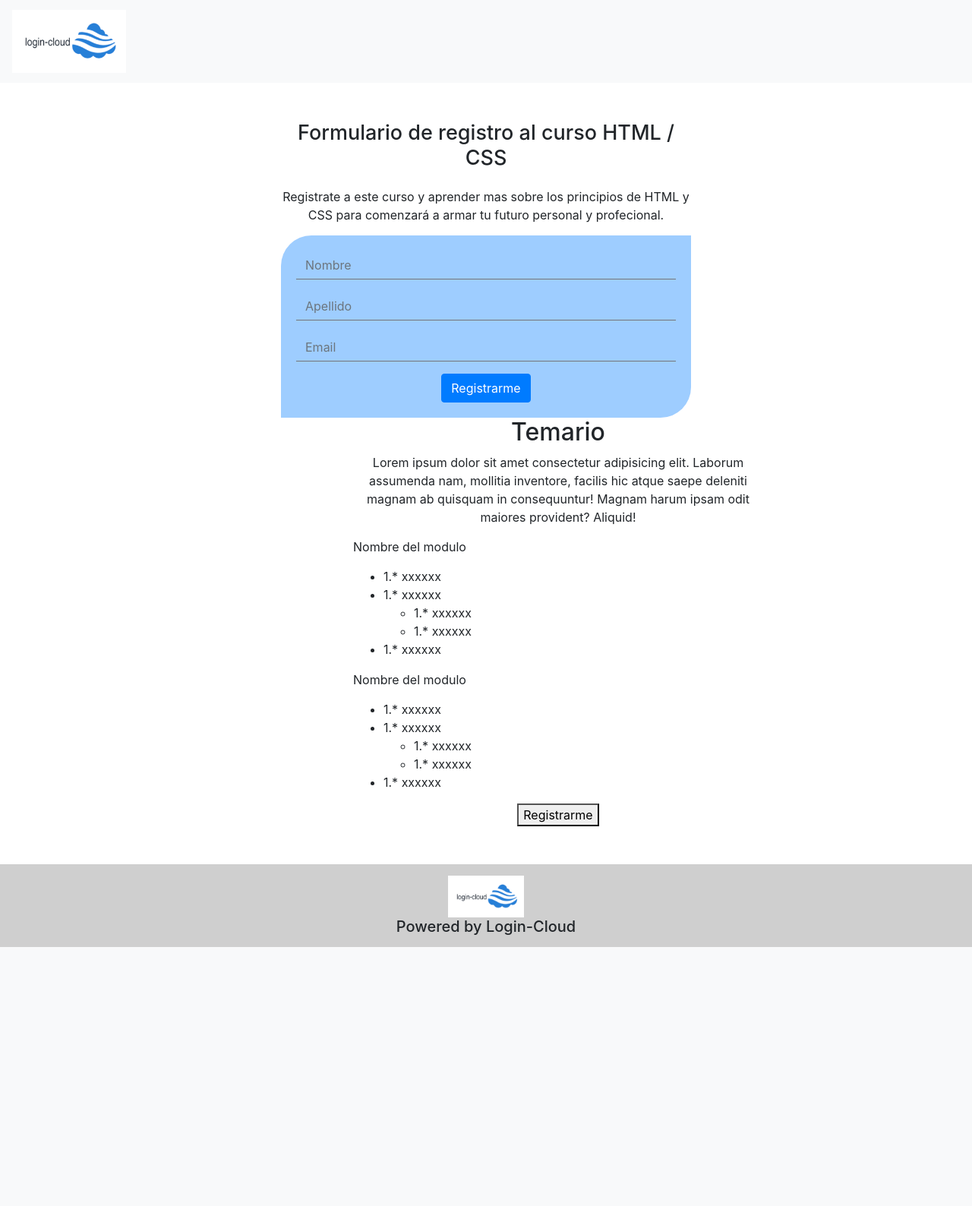
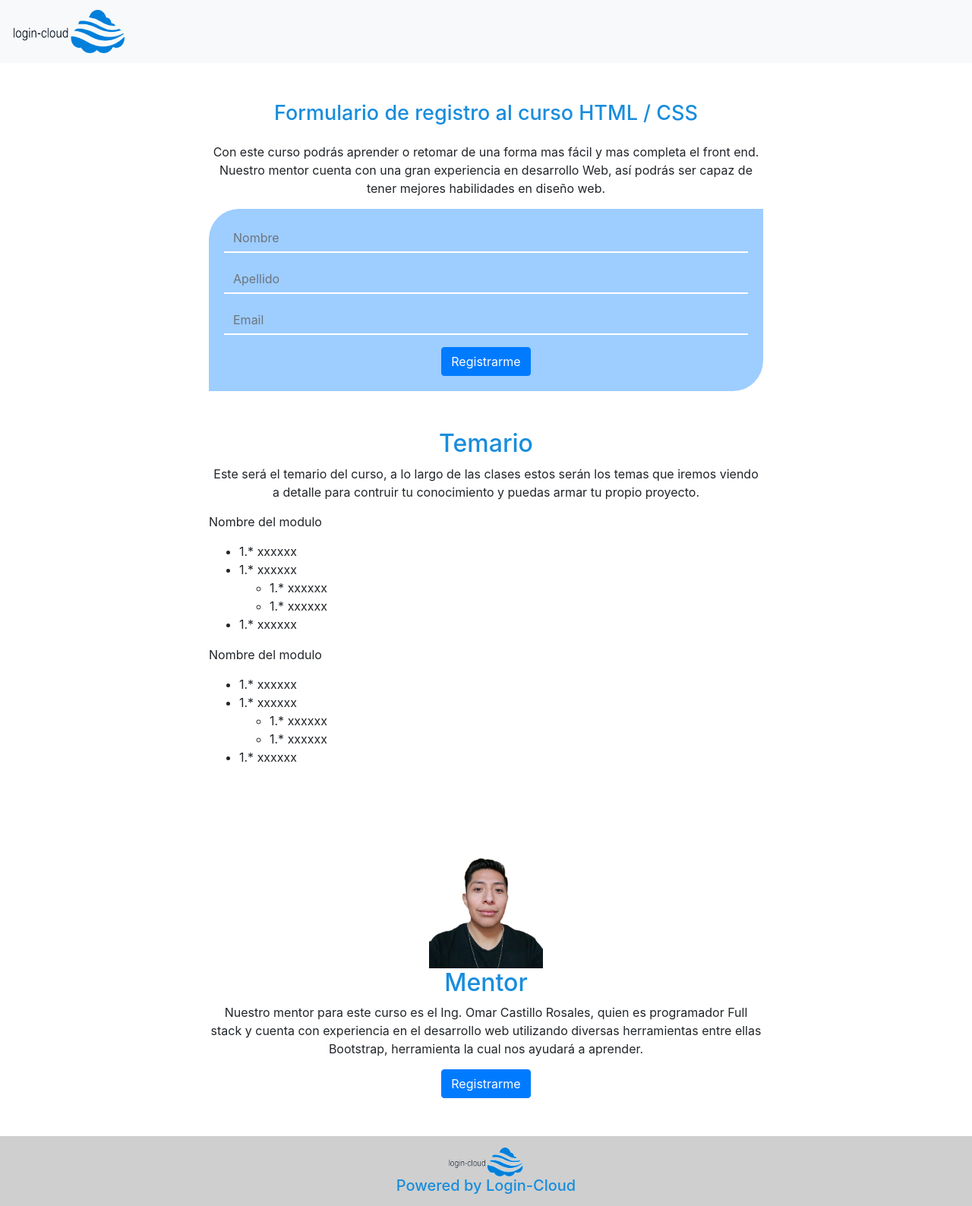
Before and after one commit to omarCastillo/registerCourse, a PHP site: page / in a window 1280 px wide. Shown: the whole page at 76% size. Before the commit the page ends 1247 px from the top, so only its background shows below. Run offline with PHP 8.4, Linux system fonts and the light colour scheme; some libraries are stand-ins or nearby versions.

Commit message:
detalels

```diff
--- a/css/style.css
+++ b/css/style.css
@@ -1,7 +1,21 @@
+*:focus { outline: none; }
+input:focus {
+    box-shadow: 0px 0px 0px rgba(0, 0, 0, 0);
+    -webkit-box-shadow: 0px 0px 0px rgba(0, 0, 0, 0);
+    -moz-box-shadow: 0px 0px 0px rgba(0, 0, 0, 0);
+}
+
 :root{
     --blue: #007bff61;
+    --mainblue: #188ddd;
     --gray: #cfcfcf;
+    --white: #ffffff;
 }
+
+h1, h2, h3, h4, h5{
+    color: var(--mainblue) !important;
+}
+
 header{
     margin-bottom: 50px;
 }
@@ -29,8 +43,9 @@ p{
 input{
     background: none !important;
     border: none !important;
-    border-bottom: 1px solid #757575 !important;
+    border-bottom: 2px solid var(--white) !important;
     border-radius: 0 !important;
+    color: var(--white) !important;
 }
 table, th, td{
     border: 1px solid var(--blue) !important;
@@ -41,3 +56,17 @@ th, td{
 footer {
     text-align: center;
 }
+.containerTemario{
+    padding-top: 50px;
+}
+.none{
+    display: none;
+}
+.containerAlert .message{
+        background: #f77777;
+        border-radius: 20px;
+        margin-top: 20px;
+}
+.containerAlert .message h3{
+    color: #ffffff !important;
+}
--- a/index.html
+++ b/index.html
@@ -25,10 +25,10 @@
     </header>
     <div id="formulario" class="container containerForm">
         <div class="row">
-            <div class="col-md-6 offset-md-3 text-center">
+            <div class="col-md-8 offset-md-2 text-center">
                 <h1>Formulario de registro al curso HTML / CSS</h1>
-                <p>Registrate a este curso y aprender mas sobre los principios de HTML y CSS para comenzará a armar tu
-                    futuro personal y profecional.</p>
+                <p>Con este curso podrás aprender o retomar de una forma mas fácil y mas completa el front end.
+                    Nuestro mentor cuenta con una gran experiencia en desarrollo Web, así podrás ser capaz de tener mejores habilidades en diseño web.</p>
                 <div class="form">
                     <input id="course" type="hidden" value="1" name="course">
                     <input id="action" type="hidden" value="1" name="action">
@@ -45,26 +45,33 @@
                 </div>
             </div>
         </div>
-        <div class="container text-center containerSucces" style="display: none;">
+        <div class="container text-center containerAlert none">
+                <div class="row">
+                    <div class="col-md-8 offset-md-2 message">
+                        <h3>Por favor llena todos los campos.</h3>
+                    </div>
+                </div>
+            </div>
+        <div class="container text-center containerSucces none">
             <div class="row">
-                <div class="col-md-6 offset-md-3">
+                <div class="col-md-8 offset-md-2">
                     <h3>!Felicidades! Ya estas inscrito en el curso, te enviaremos un email con la información.</h3>
                 </div>
             </div>
         </div>
         <div class="container text-center containerError" style="display: none;">
             <div class="row">
-                <div class="col-md-6 offset-md-3">
+                <div class="col-md-8 offset-md-2">
                     <h3>¡Ups! parace que hubo un error, por favor intentalo mas tarde.</h3>
                 </div>
             </div>
         </div>
     </div>
-    <div class="container">
+    <div class="container containerTemario">
         <div class="row">
-            <div class="col-md-6 offset-md-4 text-center">
+            <div class="col-md-8 offset-md-2 text-center">
                 <h2>Temario</h2>
-                <p>Lorem ipsum dolor sit amet consectetur adipisicing elit. Laborum assumenda nam, mollitia inventore, facilis hic atque saepe deleniti magnam ab quisquam in consequuntur! Magnam harum ipsam odit maiores provident? Aliquid!</p>
+                <p>Este será el temario del curso, a lo largo de las clases estos serán los temas que iremos viendo a detalle para contruir tu conocimiento y puedas armar tu propio proyecto.</p>
                 <p class="text-left">Nombre del modulo</p>
                 <ul class="text-left">
                     <li>1.* xxxxxx</li>
@@ -88,10 +95,21 @@
             </div>
         </div>
     </div>
+    <div class="container containerTemario">
+        <div class="row">
+            <div class="col-md-8 offset-md-2 text-center">
+                <img src="img/omar.png" width="150">
+                <h2>Mentor</h2>
+                <p>Nuestro mentor para este curso es el Ing. Omar Castillo Rosales, quien es programador Full stack y cuenta con experiencia en el desarrollo web utilizando diversas herramientas
+                entre ellas Bootstrap, herramienta la cual nos ayudará a aprender.
+                </p>
+            </div>
+        </div>
+    </div>
     <div class="container">
         <div class="row">
-            <div class="col-md-6 offset-md-4 text-center">
-                <a href="#formulario"><button>Registrarme</button></a>
+            <div class="col-md-8 offset-md-2 text-center">
+                <a href="#formulario"><button class="btn btn-primary">Registrarme</button></a>
             </div>
         </div>
     </div>
@@ -99,7 +117,7 @@
         <div class="container">
             <div class="row">
                 <div class="col-md-4 offset-md-4">
-                    <img src="img/logo.png" width="100" alt="">
+                    <img src="img/logo.png" width="100" alt="Omar">
                     <h5>Powered by Login-Cloud</h5>
                 </div>
             </div>
--- a/js/app.js
+++ b/js/app.js
@@ -5,6 +5,10 @@ function registerCourse() {
     var name_last = document.getElementById("name_last").value;
     var email = document.getElementById("email").value;
 
+    if (!course || !action || !name_first || !name_last || !email) {
+        $(".containerAlert").removeClass("none");
+    }
+    else{
         var dataString = 'course=' + course + '&action=' + action + '&name_first=' + name_first + '&name_last=' + name_last + '&email=' + email;
 
         $.ajax({
@@ -15,11 +19,13 @@ function registerCourse() {
             success: function (data) {
                 if (data == 200) {
                     $(".containerForm").css("display", "none");
-                $(".containerSucces").css("display", "block");
+                    $(".containerSucces").removeClass("none");
                 } else {
                     $(".containerForm").css("display", "none");
-                $(".containerError").css("display", "block");
+                    $(".containerError").removeClass("none");
                 }
             }
         });
     }
+
+}
```
Also changed, not shown: service/mail.html (+2 -48 lines), img/logo.png, img/omar.png (added). Lines whose indentation alone changed are shown as unchanged.
